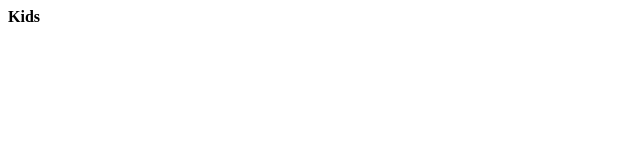
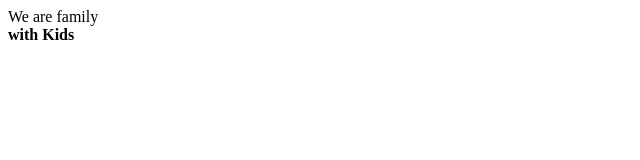
Before and after one commit to purnachand27/demo, a plain HTML site: page index.html in a window 1280 px wide. Shown: the whole page, without its empty margins (0-640 px from the left). Drawn offline with Linux system fonts and the light colour scheme.

Commit message:
someone update index.html

```diff
--- a/index.html
+++ b/index.html
@@ -1 +1,2 @@
-<b>Kids</b>
+<div>We are family</div>
+<b>with Kids</b>
```
